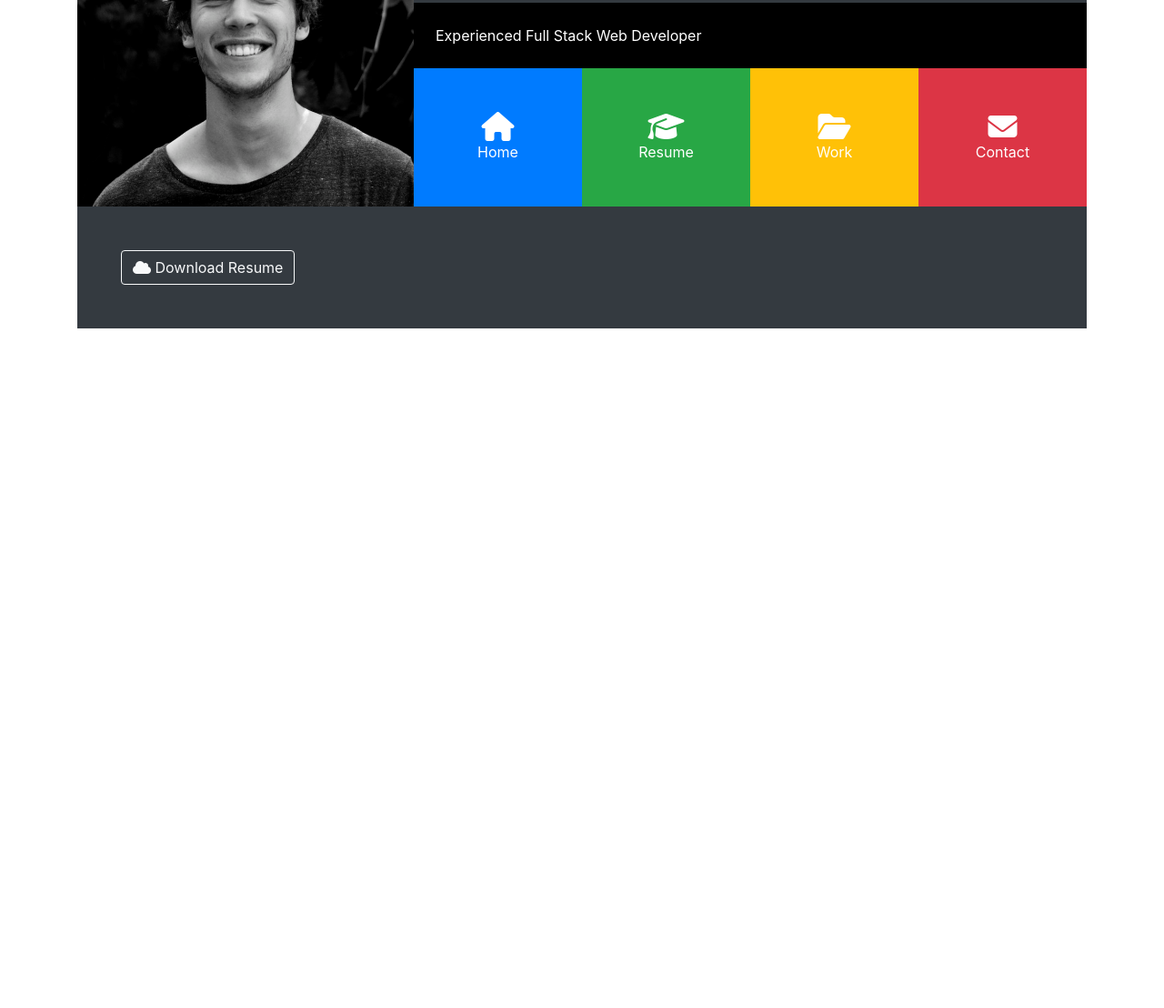
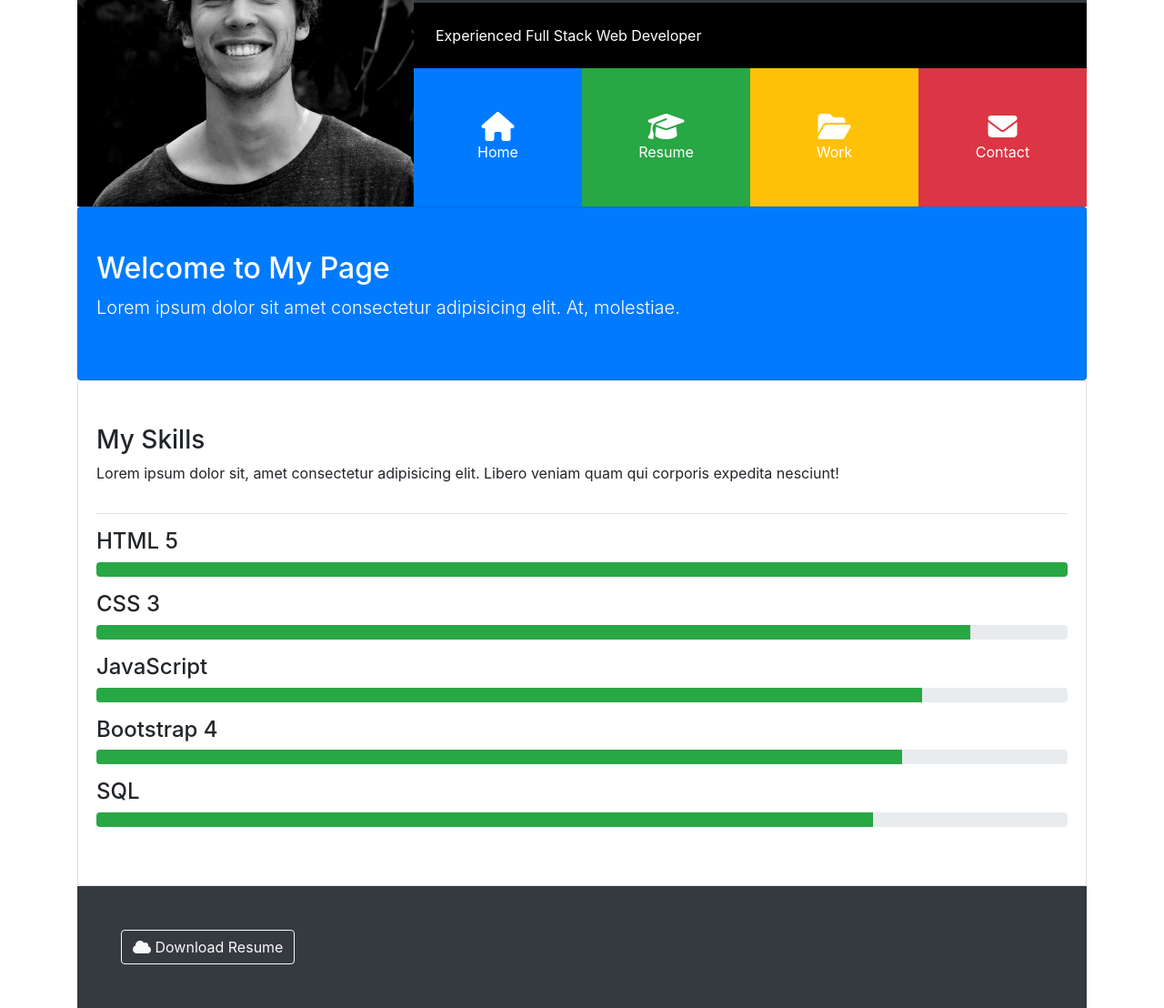
Before and after one commit to sahaldos1/bootstrap-collapse-portfolio, a plain HTML site: page index.html in a window 1280 px wide. Shown: the part 168-1276 px from the top of the page at 91% size. Before the commit the page ends 800 px from the top, so only its background shows below. Drawn offline with nearby package versions, Linux system fonts and the light colour scheme.

Commit message:
Add home content

```diff
--- a/index.html
+++ b/index.html
@@ -18,7 +18,7 @@
     <title>Portfolio | Home</title>
   </head>
   <body>
-    <!-- Start here -->
+    <!-- Footer -->
 
     <div class="container">
       <header id="main-header">
@@ -108,6 +108,46 @@
         </div>
       </header>
 
+      <!-- Home -->
+      <div id="home" class="collapse show">
+        <div class="card card-body bg-primary text-white py-5">
+          <h2>Welcome to My Page</h2>
+          <p class="lead">
+            Lorem ipsum dolor sit amet consectetur adipisicing elit. At,
+            molestiae.
+          </p>
+        </div>
+
+        <div class="card card-body py-5">
+          <h3>My Skills</h3>
+          <p>
+            Lorem ipsum dolor sit, amet consectetur adipisicing elit. Libero
+            veniam quam qui corporis expedita nesciunt!
+          </p>
+          <hr />
+          <h4>HTML 5</h4>
+          <div class="progress mb-3">
+            <div class="progress-bar bg-success" style="width: 100%"></div>
+          </div>
+          <h4>CSS 3</h4>
+          <div class="progress mb-3">
+            <div class="progress-bar bg-success" style="width: 90%"></div>
+          </div>
+          <h4>JavaScript</h4>
+          <div class="progress mb-3">
+            <div class="progress-bar bg-success" style="width: 85%"></div>
+          </div>
+          <h4>Bootstrap 4</h4>
+          <div class="progress mb-3">
+            <div class="progress-bar bg-success" style="width: 83%"></div>
+          </div>
+          <h4>SQL</h4>
+          <div class="progress mb-3">
+            <div class="progress-bar bg-success" style="width: 80%"></div>
+          </div>
+        </div>
+      </div>
+
       <!-- Footer -->
       <footer id="main-footer" class="p-5 bg-dark text-white">
         <div class="row">
```
